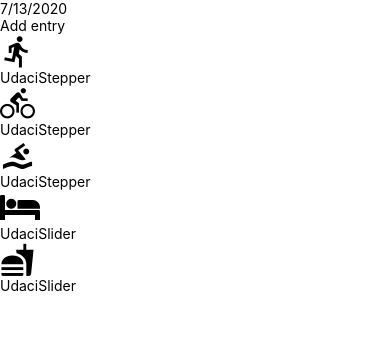
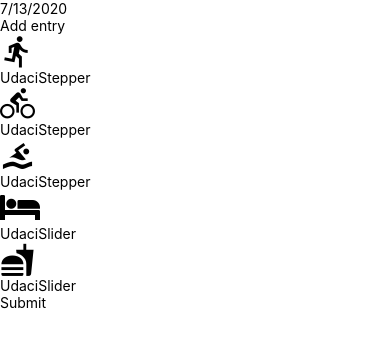
Before and after one commit to alexandrucotin/fitnessTracker, a React Native app: screen / in a window 390 px wide. Shown: the top 346 px of the page. Built offline with nearby package versions, Linux system fonts and the light colour scheme.

Commit message:
Feat: Added submit button

```diff
--- a/App.js
+++ b/App.js
@@ -1,6 +1,8 @@
 import { StatusBar } from "expo-status-bar";
 import React from "react";
-import { View } from "react-native";
+import {
+  View,
+} from "react-native";
 import AddEntry from "./components/AddEntry";
 
 export default function App() {
--- a/components/AddEntry.js
+++ b/components/AddEntry.js
@@ -1,9 +1,17 @@
 import React, { Component } from "react";
-import { View, Text } from "react-native";
-import { getMetricMetaInfo } from "../utils/helpers";
+import { View, Text, TouchableOpacity } from "react-native";
+import { getMetricMetaInfo, timeToString } from "../utils/helpers";
 import UdaciSlider from "./UdaciSlider";
 import UdaciStepper from "./UdaciStepper";
 import DateHeader from "./DateHeader";
+
+function SubmitBtn({ onPress }) {
+  return (
+    <TouchableOpacity onPress={onPress}>
+      <Text>Submit</Text>
+    </TouchableOpacity>
+  );
+}
 
 export default class AddEntry extends Component {
   state = {
@@ -41,6 +49,25 @@
     }));
   };
 
+  submit = () => {
+    const key = timeToString();
+    const entry = this.state;
+
+    //Update Redux
+    this.setState(() => ({
+      run: 0,
+      bike: 0,
+      swim: 0,
+      sleep: 0,
+      eat: 0,
+    }));
+
+    //Navigate to home
+
+    //Save to "DB"
+
+    //Clear local notification
+  };
   render() {
     const metaInfo = getMetricMetaInfo();
 
@@ -73,6 +100,7 @@
             </View>
           );
         })}
+        <SubmitBtn onPress={this.submit} />
       </View>
     );
   }
```
